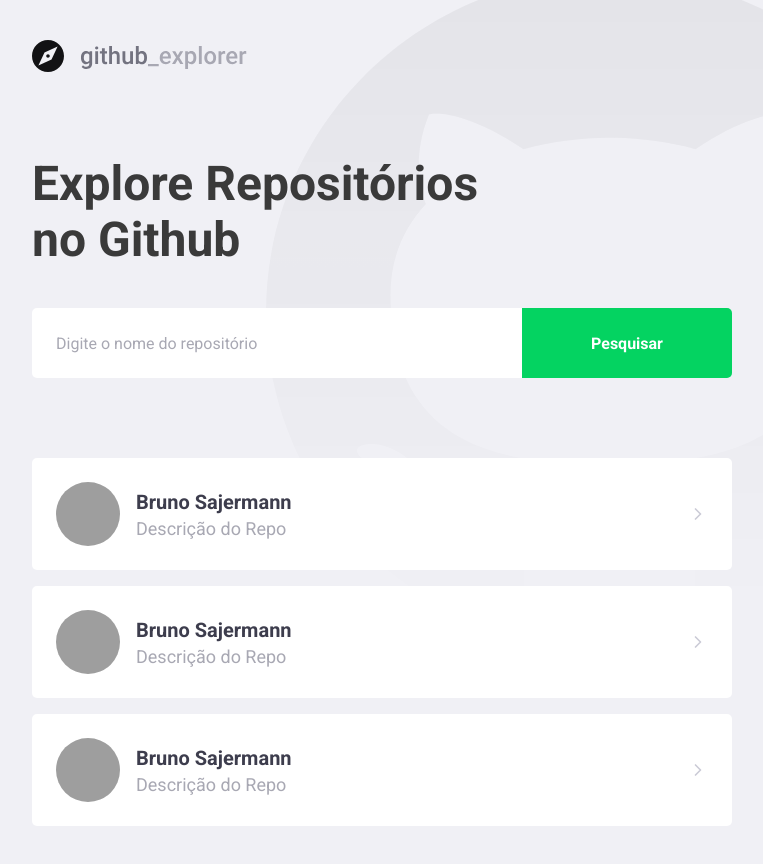
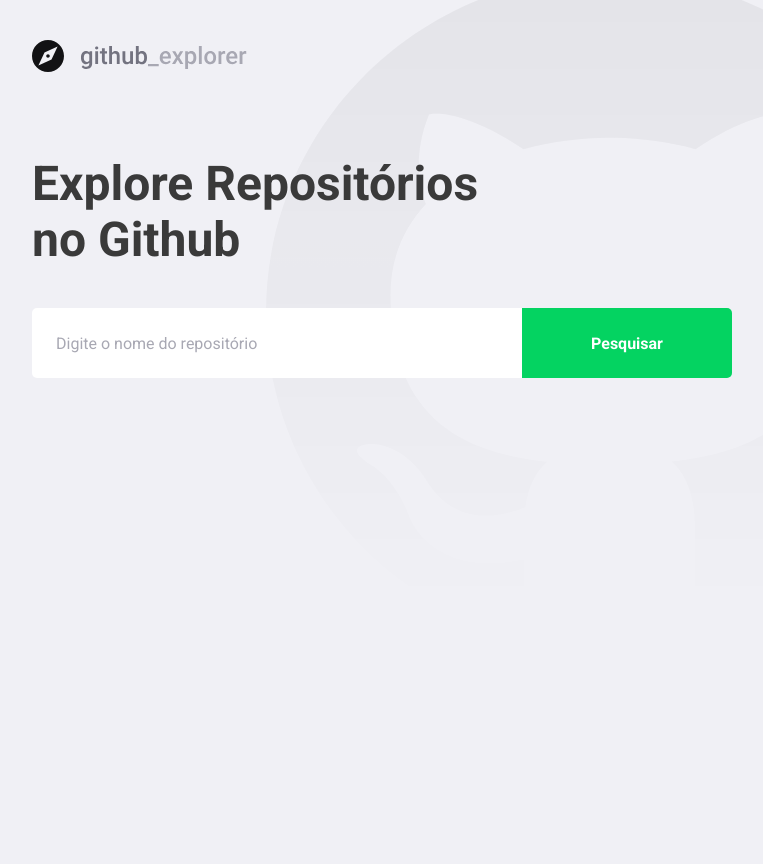
Before and after one commit to sajermann/GithubExplorer, a React (Vite) app: page / in a window 1280 px wide. Shown: the whole page, without its empty margins (148-911 px from the left). After the commit the page ends 800 px from the top, so only its background shows below. Built offline with nearby package versions, Linux system fonts and the light colour scheme; grey boxes are pictures that could not be loaded.

Commit message:
Module 9 Part 2 Video 4 Complete

```diff
--- a/package.json
+++ b/package.json
@@ -15,6 +15,7 @@
     "@testing-library/react": "^12.1.2",
     "@testing-library/user-event": "^13.5.0",
     "@types/jest": "^27.4.0",
+    "axios": "^0.26.1",
     "polished": "^4.1.4",
     "react": "^17.0.2",
     "react-dom": "^17.0.2",
--- a/src/pages/Dashboard/index.tsx
+++ b/src/pages/Dashboard/index.tsx
@@ -1,55 +1,58 @@
+import { FormEvent, useState } from 'react';
 import { FiChevronRight } from 'react-icons/fi';
 import { Title, Form, Repositories } from './styles';
+import api from '../../services/api';
 
 import logoImg from '../../assets/github-logo.svg';
 
+interface Repository {
+	full_name: string;
+	owner: {
+		login: string;
+		avatar_url: string;
+	};
+	description: string;
+}
+
 export default function Dashboard() {
+	const [newRepo, setNewRepo] = useState('');
+	const [repositories, setRepositories] = useState<Repository[]>([]);
+
+	async function handleAddRepository(e: FormEvent<HTMLFormElement>) {
+		e.preventDefault();
+		const response = await api.get<Repository>(`repos/${newRepo}`);
+		const repository = response.data;
+		setRepositories([...repositories, repository]);
+		setNewRepo('');
+	}
+
 	return (
 		<>
 			<img src={logoImg} alt="Github Explorer" />
 			<Title>Explore Repositórios no Github</Title>
-			<Form>
-				<input placeholder="Digite o nome do repositório" />
+			<Form onSubmit={handleAddRepository}>
+				<input
+					value={newRepo}
+					onChange={e => setNewRepo(e.target.value)}
+					placeholder="Digite o nome do repositório"
+				/>
 				<button type="submit">Pesquisar</button>
 			</Form>
 
 			<Repositories>
-				<a href="teste">
+				{repositories.map(repository => (
+					<a key={repository.full_name} href="teste">
 						<img
-						src="https://avatars.githubusercontent.com/u/50279825?v=4"
-						alt="Sajermann"
+							src={repository.owner.avatar_url}
+							alt={repository.owner.login}
 						/>
 						<div>
-						<strong>Bruno Sajermann</strong>
-						<p>Descrição do Repo</p>
+							<strong>{repository.full_name}</strong>
+							<p>{repository.description}</p>
 						</div>
-
 						<FiChevronRight size={20} />
 					</a>
-				<a href="teste">
-					<img
-						src="https://avatars.githubusercontent.com/u/50279825?v=4"
-						alt="Sajermann"
-					/>
-					<div>
-						<strong>Bruno Sajermann</strong>
-						<p>Descrição do Repo</p>
-					</div>
-
-					<FiChevronRight size={20} />
-				</a>
-				<a href="teste">
-					<img
-						src="https://avatars.githubusercontent.com/u/50279825?v=4"
-						alt="Sajermann"
-					/>
-					<div>
-						<strong>Bruno Sajermann</strong>
-						<p>Descrição do Repo</p>
-					</div>
-
-					<FiChevronRight size={20} />
-				</a>
+				))}
 			</Repositories>
 		</>
 	);
--- a/src/pages/Dashboard/styles.ts
+++ b/src/pages/Dashboard/styles.ts
@@ -68,7 +68,8 @@
 		}
 
 		div {
-			margin-left: 16px;
+			margin: 0 16px;
+			flex: 1;
 			strong {
 				font-size: 20px;
 				color: #3d3d4d;
--- /dev/null
+++ b/src/services/api.ts
@@ -0,0 +1,7 @@
+import axios from 'axios';
+
+const api = axios.create({
+	baseURL: 'https://api.github.com',
+});
+
+export default api;
```
Lines whose indentation alone changed are shown as unchanged.
